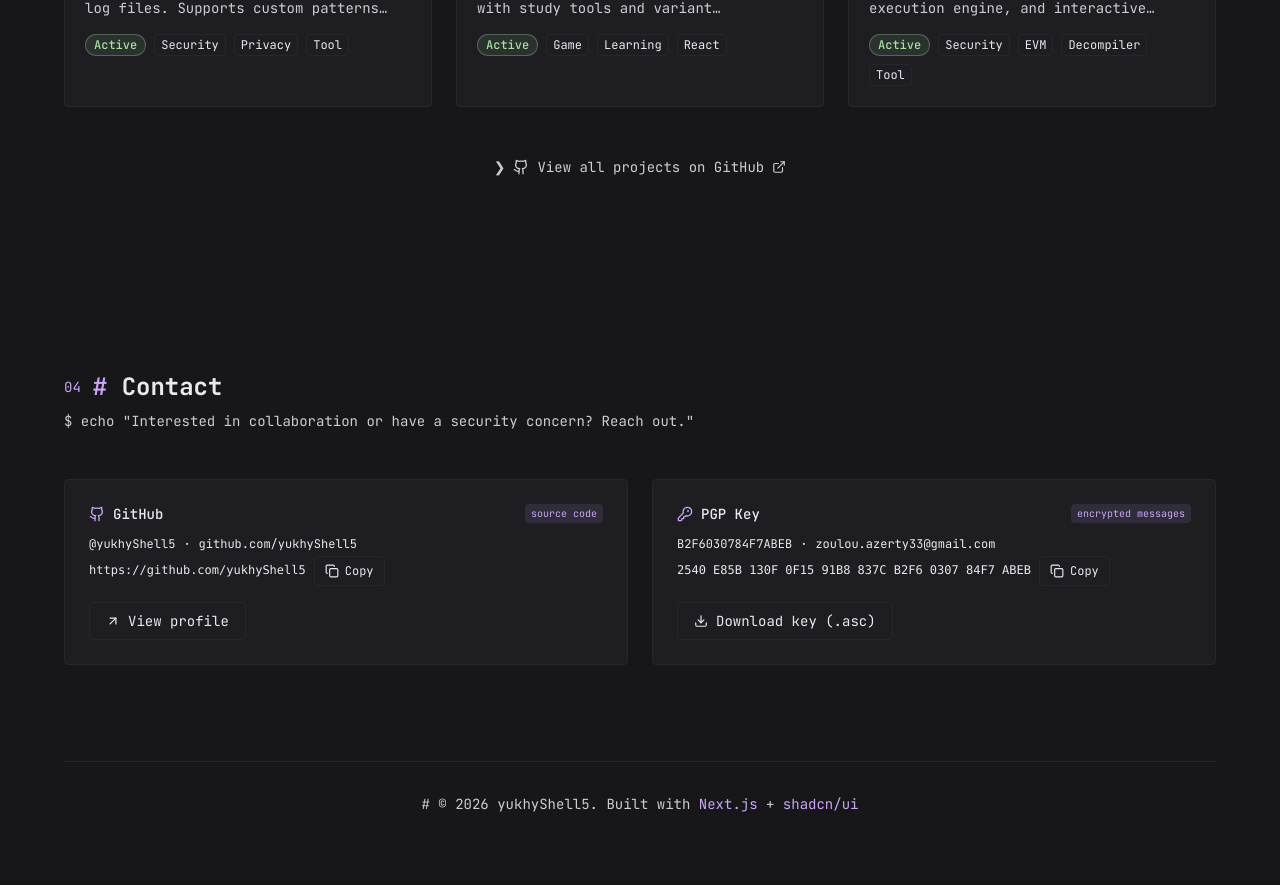
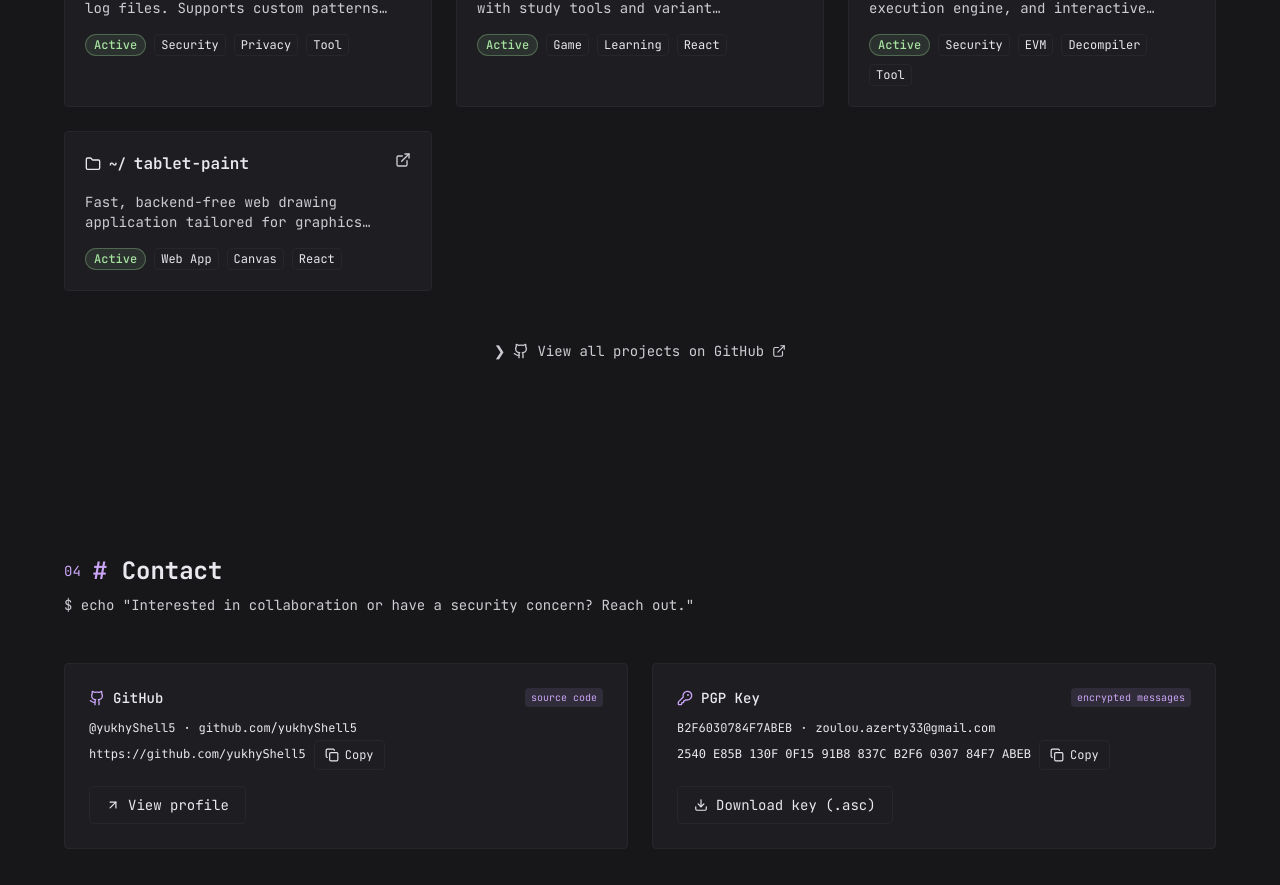
Before and after one commit to yukhyShell5/yukhyShell5.github.io, a Next.js app: page / in a window 1280 px wide. Shown: the part 2999-3884 px from the top of the page. Built offline with nearby package versions, Linux system fonts and the light colour scheme.

Commit message:
feat: Add tablet-paint to projects

```diff
--- a/components/i18n.tsx
+++ b/components/i18n.tsx
@@ -105,6 +105,8 @@ const translations = {
       "Plateforme interactive d'apprentissage des échecs avec outils d'étude et visualisation des variantes.",
     "projects.desc.pythia":
       "Décompilateur EVM, moteur d'exécution symbolique basé sur Z3 et outil de génération de graphe de flux de contrôle (CFG) visuel interactif.",
+    "projects.desc.tablet_paint":
+      "Application de dessin performante et sans backend, optimisée pour les tablettes graphiques.",
     "projects.status.active": "Actif",
     "projects.status.soon": "Bientôt",
     "projects.status.archived": "Archivé",
@@ -230,6 +232,8 @@ const translations = {
       "Interactive chess learning platform with study tools and variant visualization.",
     "projects.desc.pythia":
       "EVM decompiler, Z3-based symbolic execution engine, and interactive Control Flow Graph (CFG) visualization tool.",
+    "projects.desc.tablet_paint":
+      "Fast, backend-free web drawing application tailored for graphics tablets.",
     "projects.status.active": "Active",
     "projects.status.soon": "Coming Soon",
     "projects.status.archived": "Archived",
--- a/components/projects.tsx
+++ b/components/projects.tsx
@@ -41,6 +41,14 @@ export function Projects() {
       path: "/pythia",
       githubUrl: "https://github.com/yukhyShell5/pythia",
       tags: ["Security", "EVM", "Decompiler", "Tool"],
+      status: "active",
+    },
+    {
+      name: "tablet-paint",
+      descKey: "projects.desc.tablet_paint",
+      path: "/tablet-paint",
+      githubUrl: "https://github.com/yukhyShell5/tablet-paint",
+      tags: ["Web App", "Canvas", "React"],
       status: "active",
     },
   ];
```
